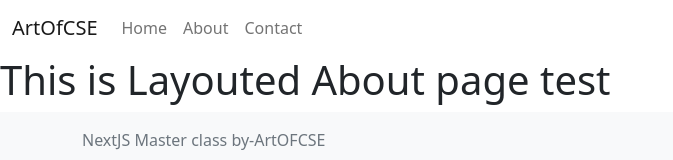
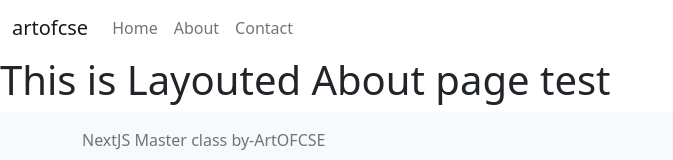
Before and after one commit to rajibcsit/Next-JS-Crash-Course, a Next.js app: page /about in a window 1280 px wide. Shown: the top 160 px of the page, without its empty margins (0-673 px from the left). Built offline with nearby package versions, Linux system fonts and the light colour scheme.

Commit message:
import image

```diff
--- a/component/Header.js
+++ b/component/Header.js
@@ -5,7 +5,7 @@ function Header() {
     <nav className="navbar navbar-expand-lg bg-body-tertiary">
       <div className="container-fluid">
         <a className="navbar-brand" href="#">
-          ArtOfCSE
+          artofcse
         </a>
         <div className="collapse navbar-collapse" id="navbarNav">
           <ul className="navbar-nav">
--- a/pages/index.js
+++ b/pages/index.js
@@ -1,5 +1,7 @@
+import Image from "next/image";
 import Link from "next/link";
 import Meta from "../component/Meta";
+import bodyImage from "../public/banner.png";
 
 const Home = ({ newsList }) => {
   return (
@@ -10,6 +12,9 @@ const Home = ({ newsList }) => {
             <div className="col-mb-4 mb-5" key={news.id}>
               <h3>{news.title}</h3>
               <p>{news.body}</p>
+              <div>
+                <Image src={bodyImage} alt="Picture of the body" />
+              </div>
               <Link className="btn btn-success" href="/news/[id]" as={"/news/"}>
                 Read More
               </Link>
```
Also changed, not shown: public/artofcse.png (added), public/banner.png (added).
